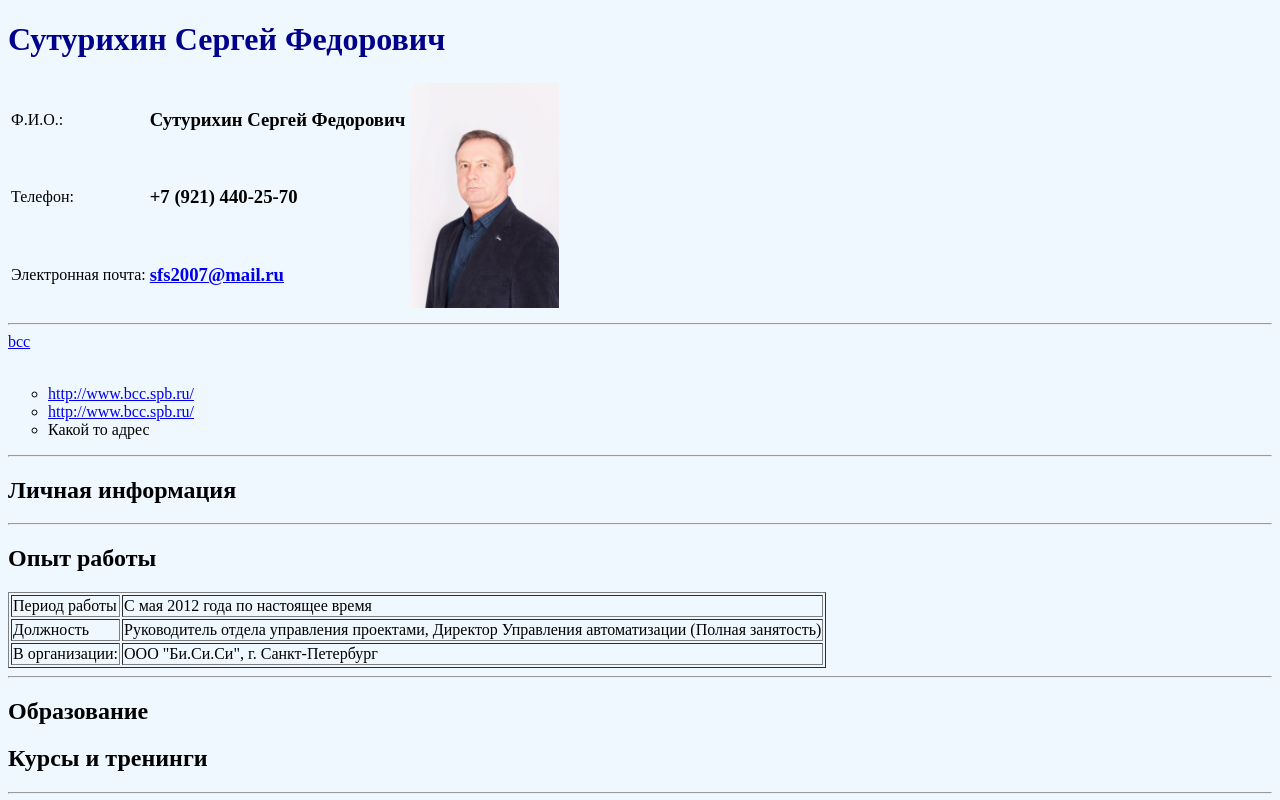
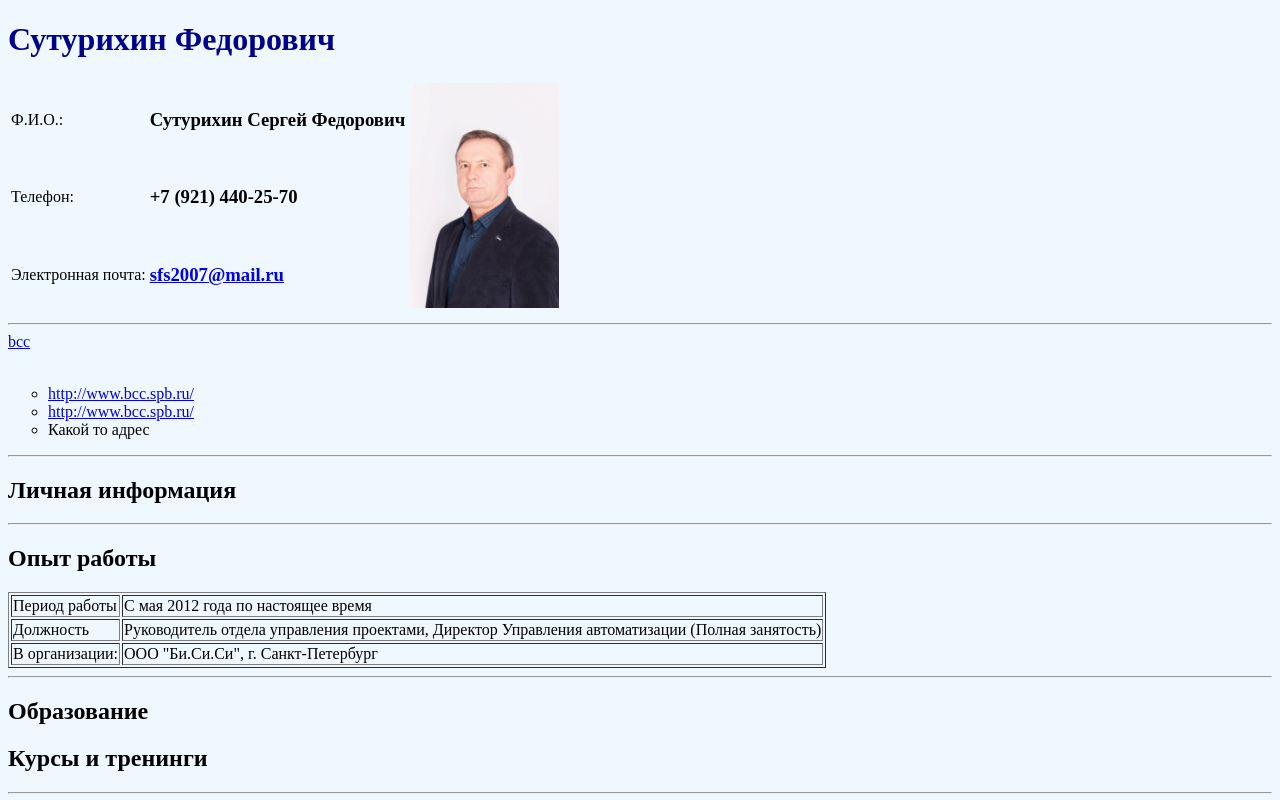
Before and after one commit to ssuturikhin/CV, a plain HTML site: page index.html in a window 1280 px wide. Shown: the top 800 px of the page. Drawn offline with Linux system fonts and the light colour scheme.

Commit message:
Update index.html

```diff
--- a/index.html
+++ b/index.html
@@ -9,7 +9,7 @@
 </head>
 
 <body>
-    <h1>Сутурихин Сергей Федорович</h1>
+    <h1>Сутурихин  Федорович</h1>
     <table>
         <tr>
             <td>
```
